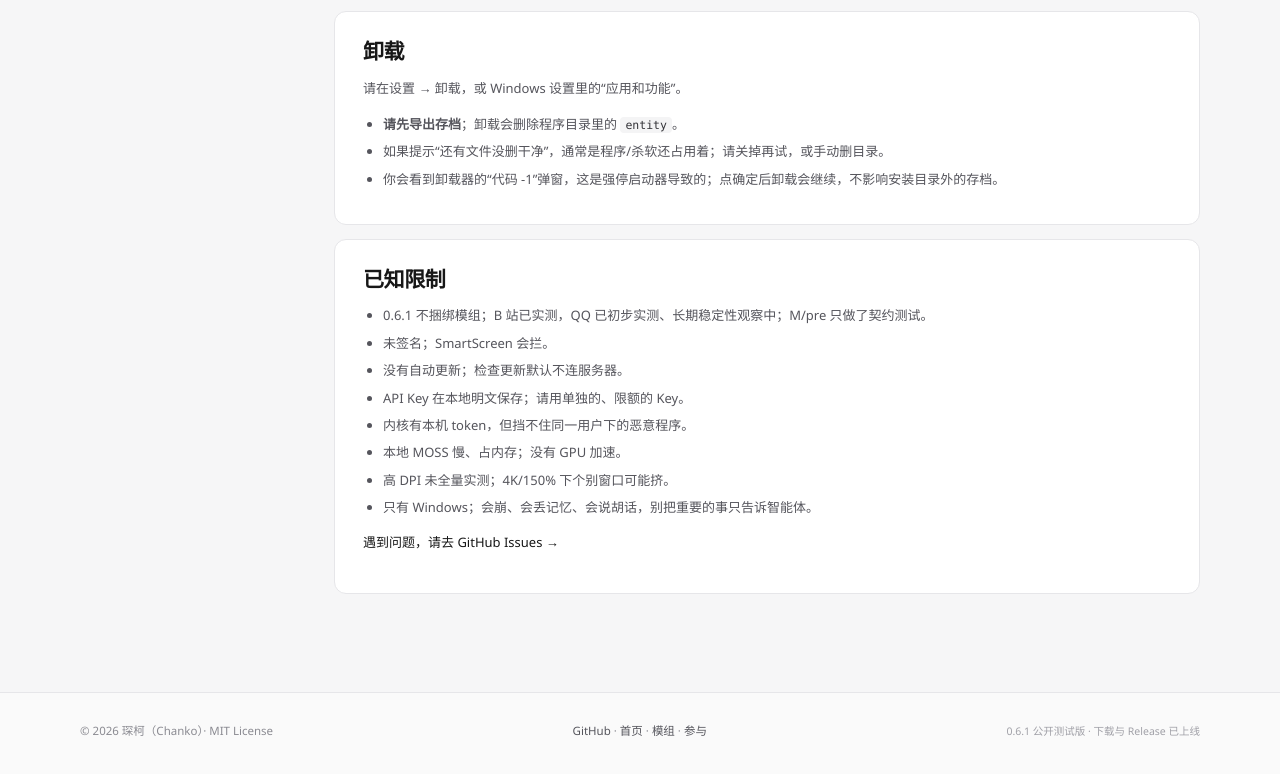
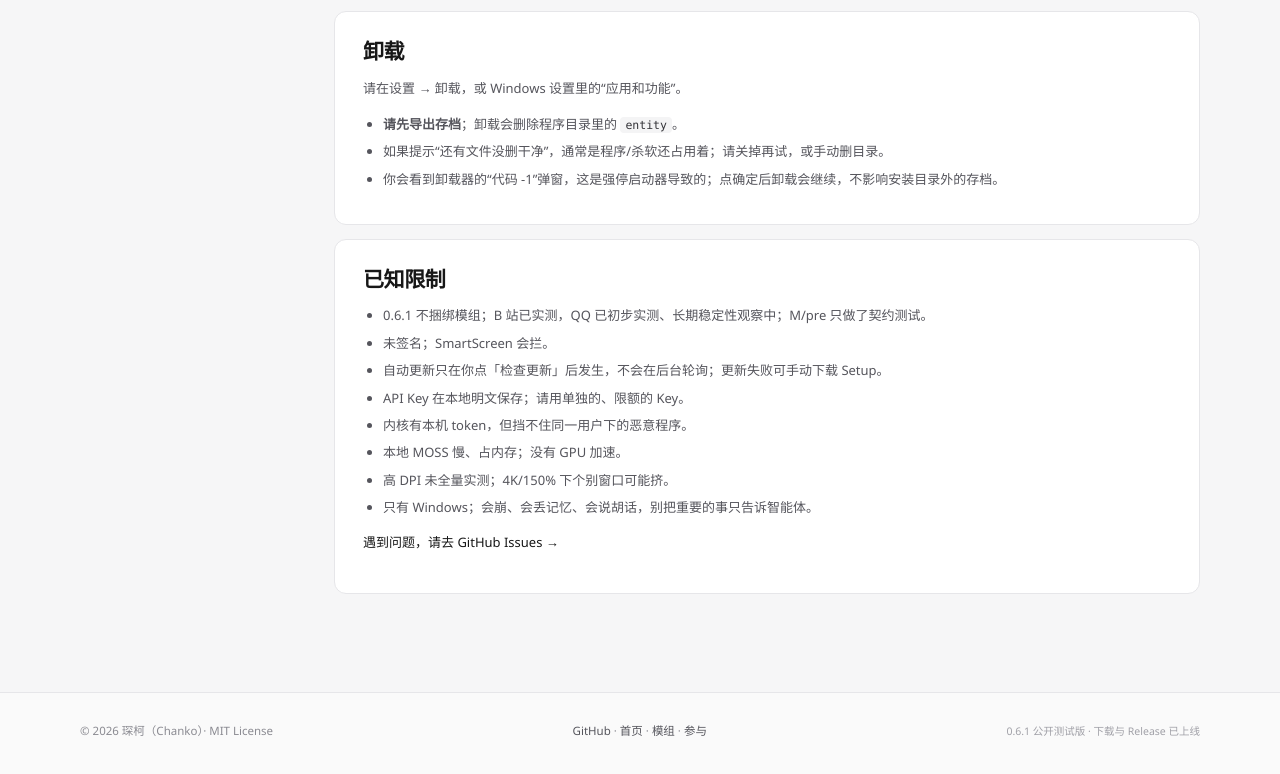
Before and after one commit to Chanko-bab/BetterAIBridge, a plain HTML site: page docs/docs.html in a window 1280 px wide. Shown: the part 3079-3853 px from the top of the page. Drawn offline with Linux system fonts and the light colour scheme.

Commit message:
docs: auto-update wording matches 0.6.1

```diff
--- a/docs/docs.html
+++ b/docs/docs.html
@@ -175,7 +175,7 @@
       <ul>
         <li>0.6.1 不捆绑模组；B 站已实测，QQ 已初步实测、长期稳定性观察中；M/pre 只做了契约测试。</li>
         <li>未签名；SmartScreen 会拦。</li>
-        <li>没有自动更新；检查更新默认不连服务器。</li>
+        <li>自动更新只在你点「检查更新」后发生，不会在后台轮询；更新失败可手动下载 Setup。</li>
         <li>API Key 在本地明文保存；请用单独的、限额的 Key。</li>
         <li>内核有本机 token，但挡不住同一用户下的恶意程序。</li>
         <li>本地 MOSS 慢、占内存；没有 GPU 加速。</li>
```
